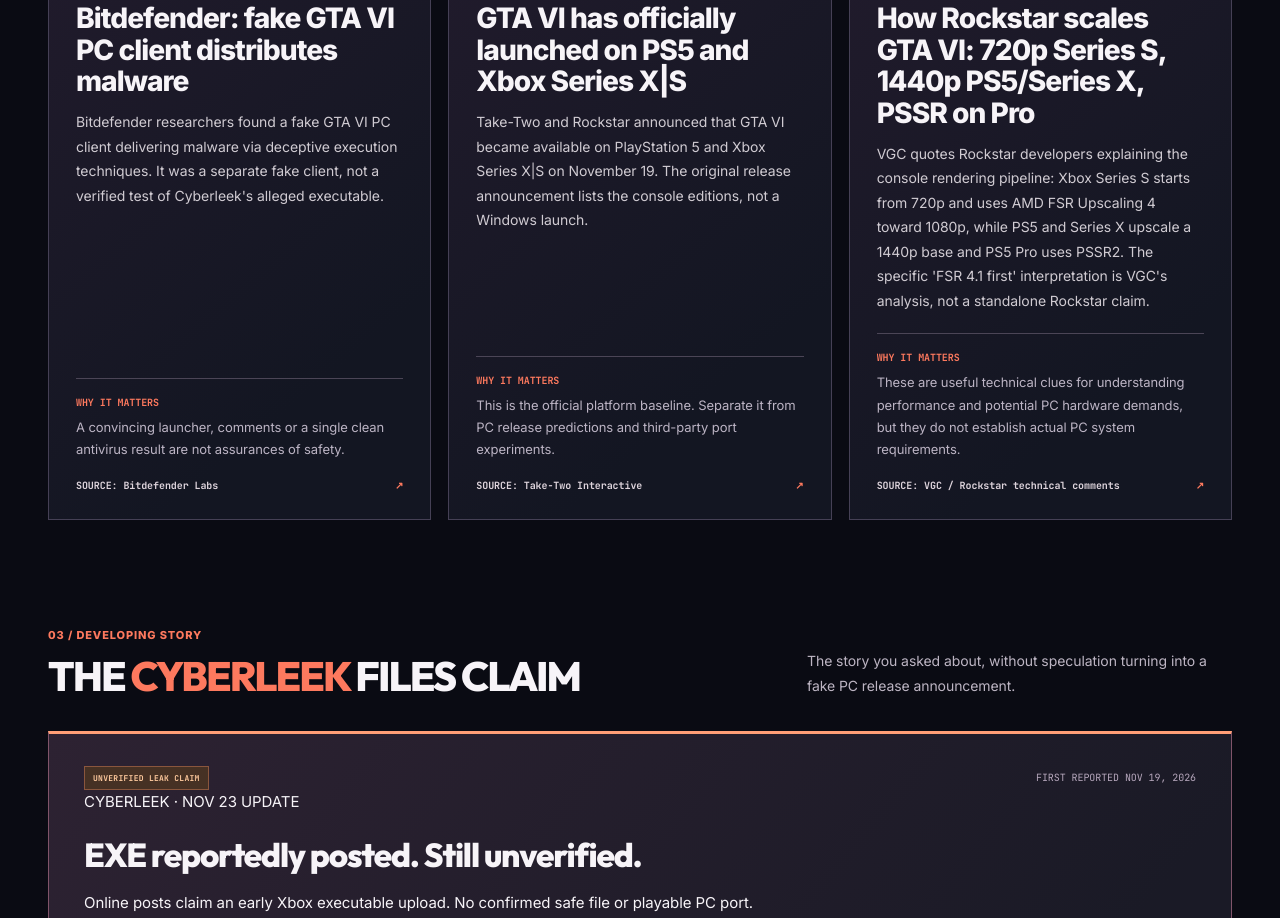
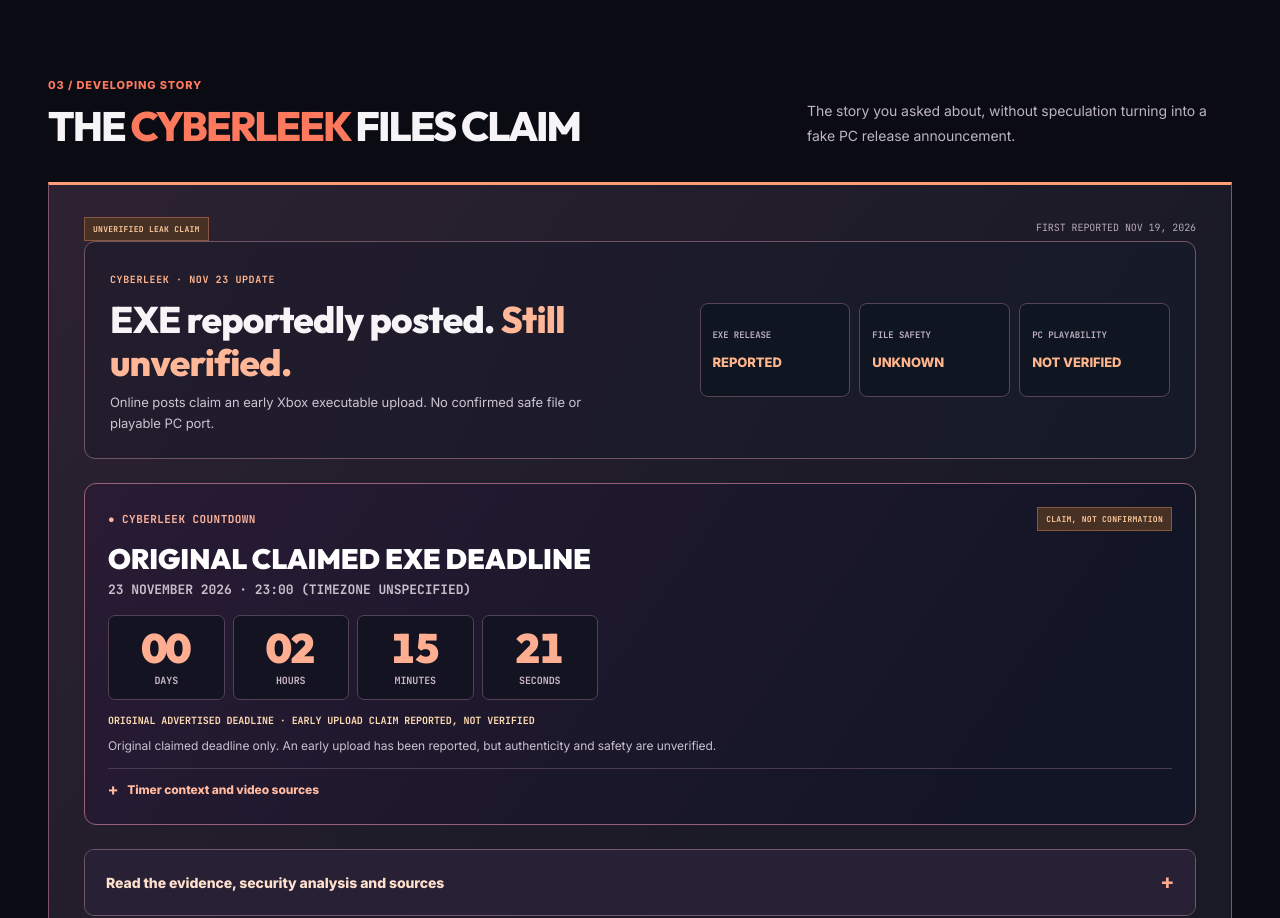
Before and after one commit to almogmaman12/vicewire, a plain HTML site: page site/index.html in a window 1280 px wide. Shown: the part 2163-3081 px from the top of the page. Drawn offline with Linux system fonts and the light colour scheme.

Commit message:
UX: style short Cyberleek status dashboard and accessible expandable detail

```diff
--- a/site/assets/styles.css
+++ b/site/assets/styles.css
@@ -99,3 +99,47 @@ body{font-size:15px;line-height:1.65;letter-spacing:-.005em}.grain{opacity:.035}
 .news-card.indexed-story .news-content h3{margin-bottom:7px}
 @media(max-width:900px){.news-reader-highlights{grid-template-columns:1fr}}
 @media(max-width:640px){.news-reader-intro{padding:17px}.reader-highlight{padding:15px}.news-toolbar{align-items:stretch;flex-direction:column}.news-toolbar label{justify-content:space-between}.news-toolbar select{flex:1;max-width:100%}.news-toolbar button{margin-left:0}}
+
+
+/* Progressive disclosure: visible Cyberleek overview, optional research detail. */
+.developing-compact{padding:26px 30px}
+.developing-compact .developing-head{margin-bottom:17px}
+.cyber-glance{display:grid;grid-template-columns:minmax(0,1.2fr) minmax(0,1fr);gap:25px;align-items:center;padding:24px 25px;background:linear-gradient(115deg,#231c2d,#151a28);border:1px solid #725467;border-radius:11px}
+.cyber-glance-label{font:800 10px var(--mono);letter-spacing:.06em;color:#ffb58f}
+.developing-panel .cyber-glance h3{margin:9px 0 8px;font:800 clamp(24px,3vw,37px)/1.15 var(--font-head);letter-spacing:-.02em}
+.cyber-glance h3 span{color:#ffb797}
+.cyber-glance-intro p{margin:0;max-width:520px;color:#ccc3d0;font:400 13px/1.6 var(--body)}
+.cyber-glance-facts{display:grid;grid-template-columns:repeat(3,minmax(0,1fr));gap:9px}
+.cyber-glance-facts>div{min-width:0;display:flex;flex-direction:column;justify-content:center;gap:11px;min-height:94px;padding:14px 12px;background:#101522;border:1px solid #574553;border-radius:8px}
+.cyber-glance-facts small{font:800 9px/1.5 var(--mono);color:#b9aebd}
+.cyber-glance-facts strong{font:800 13px/1.3 var(--body);color:#ffb68d}
+.developing-compact .compact-clock{padding:18px 22px;margin:13px 0 0;border-color:#58485b;background:#191a27}
+.compact-clock h4{font-size:clamp(19px,2.2vw,28px);margin:12px 0 4px}
+.compact-clock .claim-time{margin:0}
+.compact-clock .claim-clock{max-width:490px;gap:8px;margin:13px 0}
+.compact-clock .claim-clock>div{padding:12px 2px;gap:5px;border-color:#514256}
+.compact-clock .claim-clock strong{font-size:clamp(26px,3.2vw,43px)}
+.compact-clock .claim-clock-status{display:block;font-size:10px;line-height:1.5}
+.compact-clock .compact-clock-note{margin:8px 0 0;font-size:12px;line-height:1.6;color:#c9c0ce}
+.cyber-subdetails{margin-top:13px;padding-top:10px;border-top:1px solid #493c51}
+.cyber-subdetails summary,.cyber-deep-dive summary{list-style:none;cursor:pointer;display:flex;align-items:center;gap:9px;color:#ffbaa0;font:750 12px/1.5 var(--body)}
+.cyber-subdetails summary::-webkit-details-marker,.cyber-deep-dive summary::-webkit-details-marker{display:none}
+.cyber-subdetails summary:before{content:"+";font:800 17px var(--mono)}
+.cyber-subdetails[open] summary:before{content:"−"}
+.cyber-hidden-copy{padding:12px 2px 0;color:#c9c0ce;font:400 13px/1.75 var(--body)}
+.cyber-hidden-copy p{max-width:850px}
+.cyber-deep-dive{margin-top:15px;border:1px solid #72576d;background:#1b1925;border-radius:10px;overflow:hidden}
+.cyber-deep-dive>summary{justify-content:space-between;padding:18px 21px;color:#ffe1ce;background:#282034;font-size:14px}
+.cyber-deep-dive>summary span{font:900 22px var(--mono);color:#ffac8e}
+.cyber-deep-dive[open]>summary span{transform:rotate(45deg)}
+.cyber-deep-dive>summary:hover,.cyber-deep-dive>summary:focus-visible{background:#38293d}
+.cyber-deep-dive-body{padding:4px 22px 22px}
+.cyber-deep-dive .claim-safety{margin-bottom:0}
+.briefing-card>p,.reader-highlight span{display:-webkit-box;-webkit-box-orient:vertical;-webkit-line-clamp:2;overflow:hidden}
+.briefing-card .briefing-bottom{display:none}
+.briefing-card{padding:21px}
+.briefing-card h3{margin:16px 0 10px}
+.briefing-source{margin-top:auto;padding-top:18px}
+.news-reader-intro>p{max-width:670px}
+@media(max-width:950px){.cyber-glance{grid-template-columns:1fr}}
+@media(max-width:640px){.developing-compact{padding:18px 14px}.cyber-glance{padding:18px;gap:16px}.cyber-glance-facts{grid-template-columns:1fr 1fr}.cyber-glance-facts>div{min-height:78px}.cyber-glance-facts>div:last-child{grid-column:1 / -1}.developing-compact .compact-clock{padding:16px 14px}.compact-clock .claim-clock{gap:6px}.compact-clock .claim-clock strong{font-size:clamp(24px,7vw,35px)}.cyber-deep-dive>summary{padding:15px;font-size:13px}.cyber-deep-dive-body{padding:5px 13px 15px}}
```
